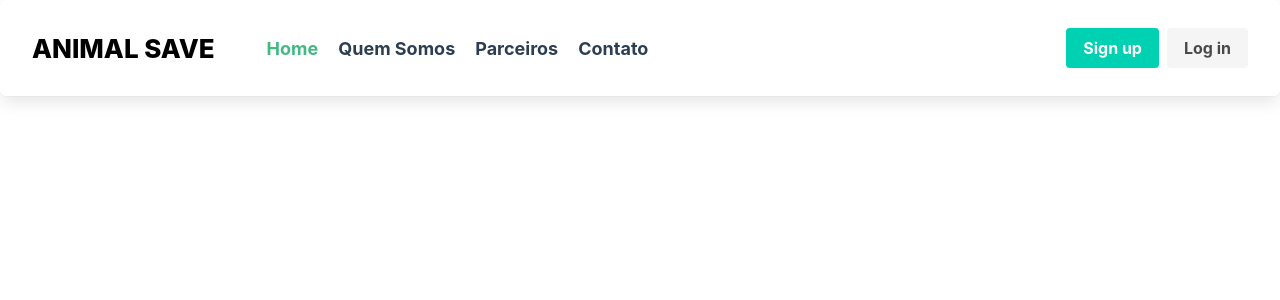
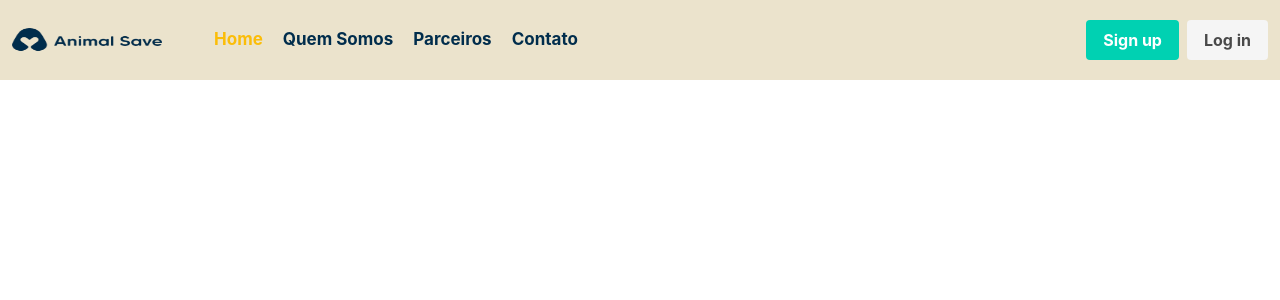
Before and after one commit to renanmontanopaz/animal-save-view, a Vue app: page / in a window 1280 px wide. Shown: the top 300 px of the page. Built offline with nearby package versions, Linux system fonts and the light colour scheme.

Commit message:
first commit

```diff
--- a/package.json
+++ b/package.json
@@ -23,6 +23,7 @@
     "@vue/cli-plugin-typescript": "~5.0.0",
     "@vue/cli-service": "~5.0.0",
     "sass": "^1.32.7",
+    "node-sass": "^4.9.2",
     "sass-loader": "^12.0.0",
     "typescript": "~4.5.5",
     "vue-template-compiler": "^2.6.14"
--- a/src/App.vue
+++ b/src/App.vue
@@ -1,11 +1,11 @@
 <template>
   <div id="app">
-    <nav class="navbar box" role="navigation" aria-label="main navigation">
+    <nav class="navbar" role="navigation" aria-label="main navigation">
       <div class="navbar-brand">
         <a class="navbar-item">
-          <h1>ANIMAL SAVE</h1>
+          <img src="./assets/Logo.png">
         </a>
-        <a role="button" class="navbar-burger" aria-label="menu" aria-expanded="false" data-target="navbarBasicExample">
+        <a role="button" class="navbar-burger " aria-label="menu" aria-expanded="false" data-target="navbarBasicExample">
           <span aria-hidden="true"></span>
           <span aria-hidden="true"></span>
           <span aria-hidden="true"></span>
@@ -47,19 +47,14 @@
 <style lang="scss">
   @import "~bulma/bulma.sass";
 
-  #app {
-    -webkit-font-smoothing: antialiased;
-    -moz-osx-font-smoothing: grayscale;
-    text-align: center;
-  }
+  nav {
+    padding: auto;
+    background-color: #EBE3CC !important;
+    height: 80px;
 
-  nav {
-    padding: 25px 30px;
-
-    h1 {
-      font-size: 26px;
-      font-weight: 800;
-      color: black;
+    .navbar-item img{
+      width: 150px;
+      height: 80px !important;
     }
 
     .navbar-start {
@@ -68,14 +63,14 @@
       justify-content: center;
       padding: 0 40px;
       gap: 20px;
-      font-size: 18px;
+      font-size: 17px;
     }
 
     a {
         font-weight: bold;
-        color: #2c3e50;
+        color: #002D4C ;
         &.router-link-exact-active {
-        color: #42b983;
+        color: #FBBD08 ;
       }
     }
   }
```
Also changed, not shown: src/assets/Logo.png (added), tsconfig.json (line endings or trailing spaces).
